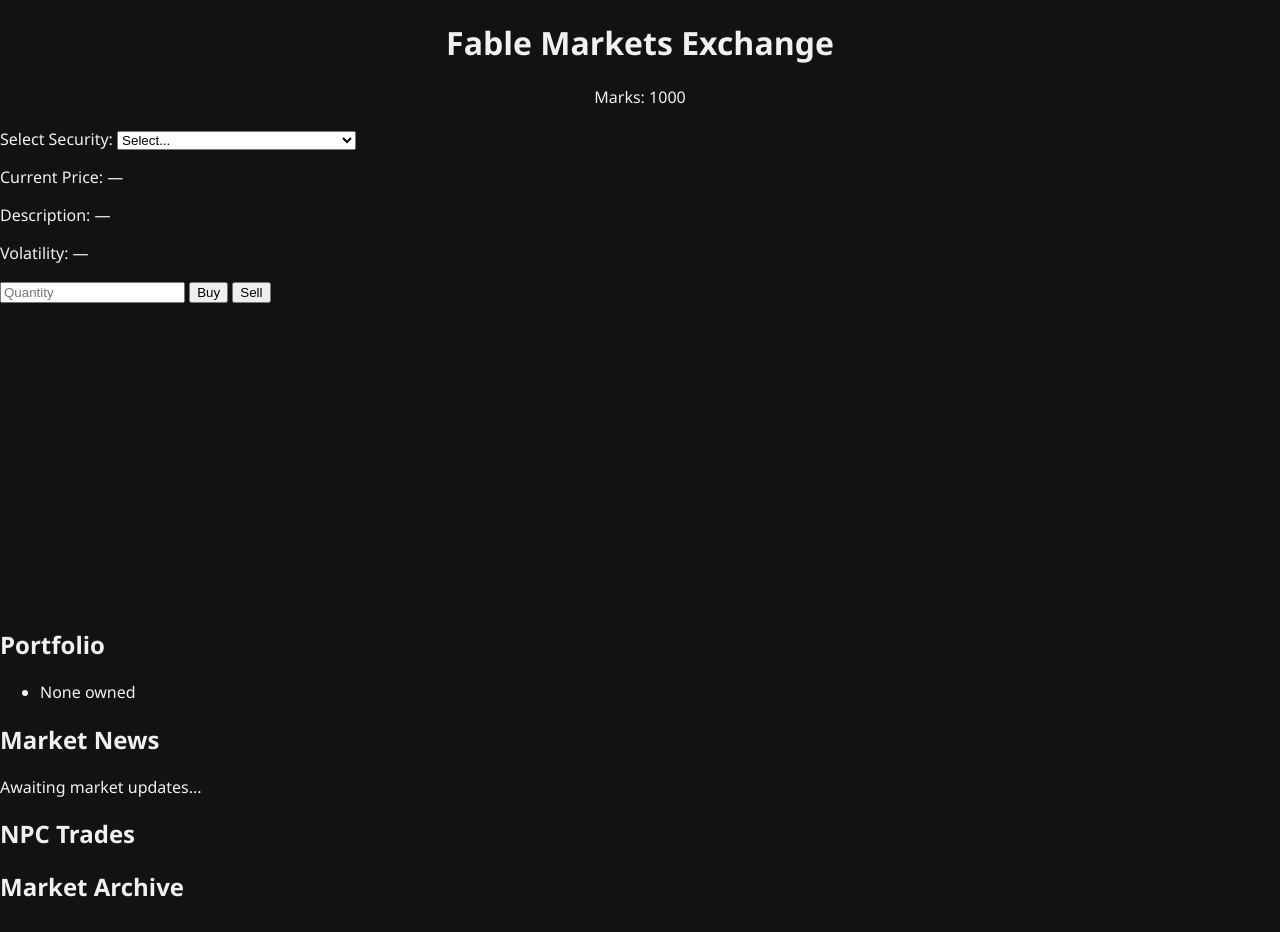
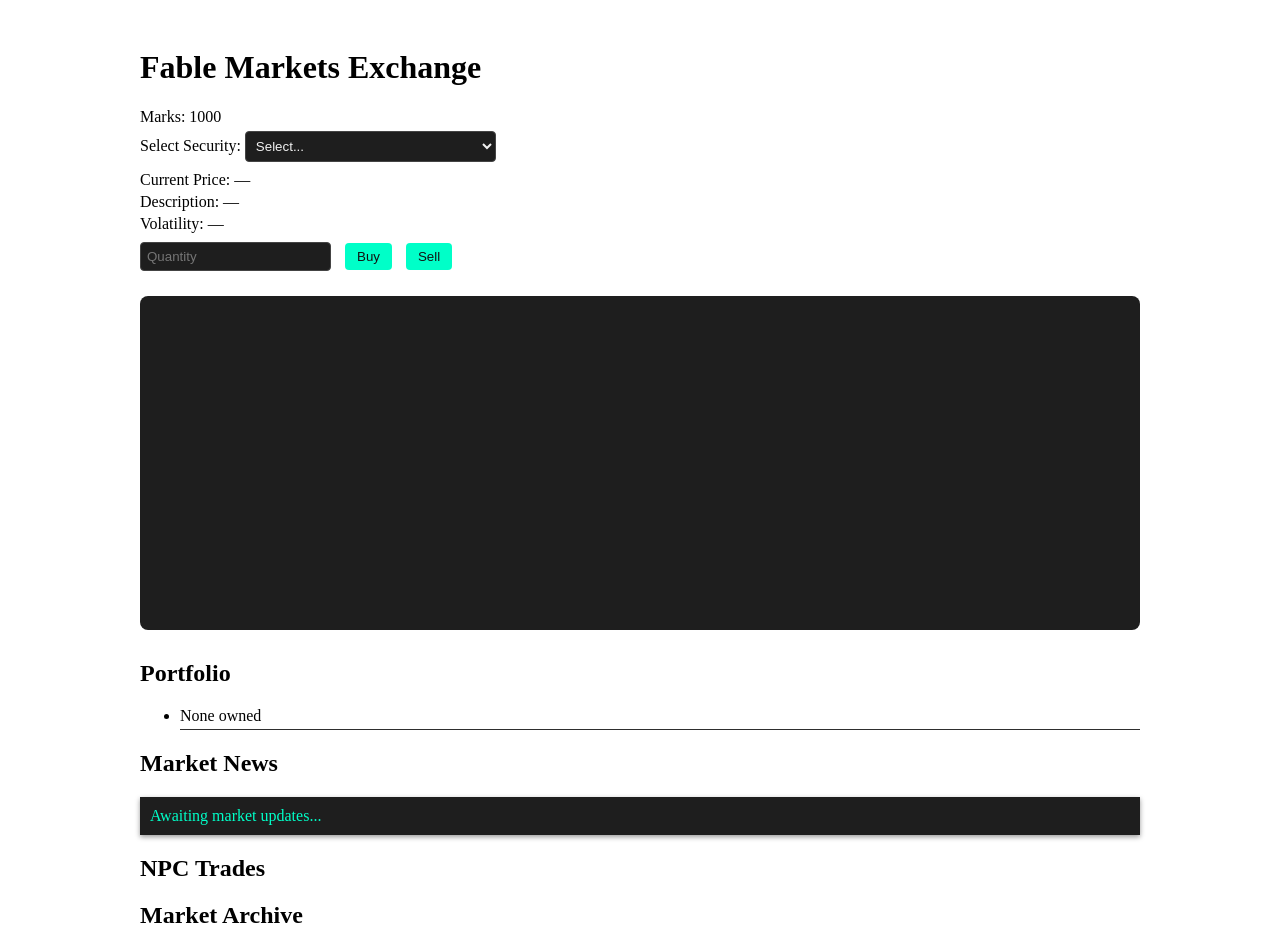
Before and after one commit to tenjyn/fable-market-exchange, a plain HTML site: page index.html in a window 1280 px wide. Drawn offline with nearby package versions, Linux system fonts and the light colour scheme.

Commit message:
Update style.css

```diff
--- a/style.css
+++ b/style.css
@@ -1,75 +1,64 @@
-/* details.css */
-
-body {
-  margin: 0;
-  font-family: 'Segoe UI', Tahoma, Geneva, Verdana, sans-serif;
-  background-color: #121212;
-  color: #f1f1f1;
-}
-
-#container {
+/* GENERAL CONTAINER */
+#mainContainer {
+  max-width: 1000px;
+  margin: 0 auto;
   padding: 20px;
 }
 
-header {
-  display: flex;
-  flex-direction: column;
-  align-items: center;
-  margin-bottom: 20px;
+/* TRADE PANEL & CHART */
+#tradeInterface {
+  margin-bottom: 30px;
 }
 
-#newsTickerWrapper {
-  width: 100%;
+.stat-panel p {
+  margin: 4px 0;
+}
+
+#priceChartContainer {
+  margin-top: 20px;
+  background-color: #1e1e1e;
+  padding: 15px;
+  border-radius: 8px;
+}
+
+/* FORM ELEMENTS */
+select,
+input[type="number"] {
+  padding: 6px;
+  margin: 5px 10px 5px 0;
+  background-color: #1e1e1e;
+  color: #f1f1f1;
+  border: 1px solid #444;
+  border-radius: 4px;
+}
+
+button {
+  padding: 6px 12px;
+  margin-right: 10px;
+  background-color: #00ffc8;
+  color: #121212;
+  border: none;
+  border-radius: 4px;
+  cursor: pointer;
+}
+
+button:hover {
+  background-color: #7ad9ff;
+}
+
+/* PORTFOLIO + NEWS */
+#portfolioList li,
+#npcLog li {
+  margin-bottom: 5px;
+  border-bottom: 1px solid #2e2e2e;
+  padding-bottom: 4px;
+}
+
+#newsTicker {
   background-color: #1e1e1e;
   color: #00ffc8;
   padding: 10px;
   font-size: 16px;
-  overflow: hidden;
-  white-space: nowrap;
   box-shadow: 0 2px 5px rgba(0,0,0,0.4);
+  margin-bottom: 20px;
 }
-
-main {
-  display: flex;
-  flex-direction: column;
-  gap: 30px;
-}
-
-#securityInfo p {
-  margin: 5px 0;
-  font-size: 16px;
-}
-
-#chartSection {
-  background-color: #1e1e1e;
-  padding: 20px;
-  border-radius: 8px;
-  box-shadow: 0 0 10px rgba(0,255,200,0.2);
-}
-
-canvas {
-  max-width: 100%;
-}
-
-#recentActivity {
-  background-color: #1e1e1e;
-  padding: 15px;
-  border-radius: 8px;
-  box-shadow: 0 0 5px rgba(255,255,255,0.1);
-}
-
-#recentActivity h2 {
-  margin-top: 0;
-  color: #7ad9ff;
-}
-
-#npcActivityLog {
-  list-style-type: none;
-  padding-left: 0;
-}
-
-#npcActivityLog li {
-  margin-bottom: 8px;
-  border-bottom: 1px solid #2e2e2e;
-  padding-bottom: 4px;
-}
```
